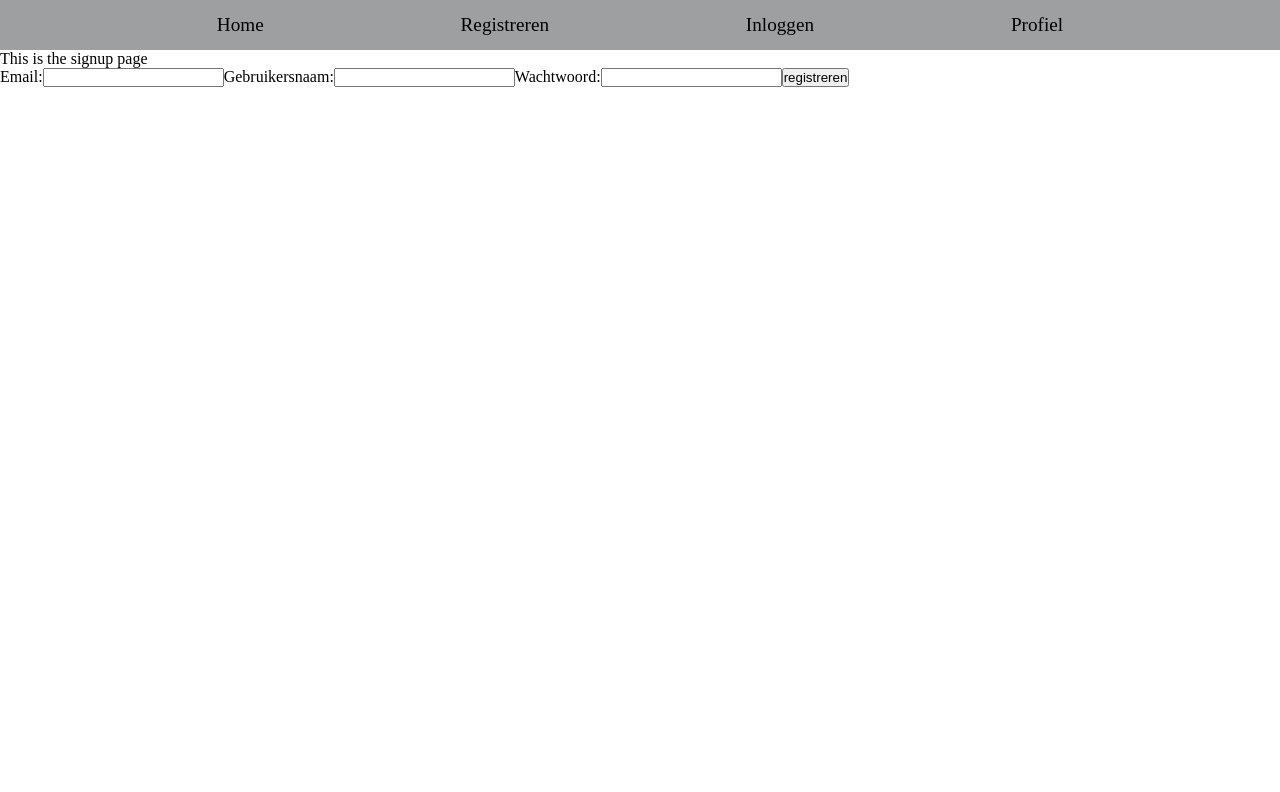
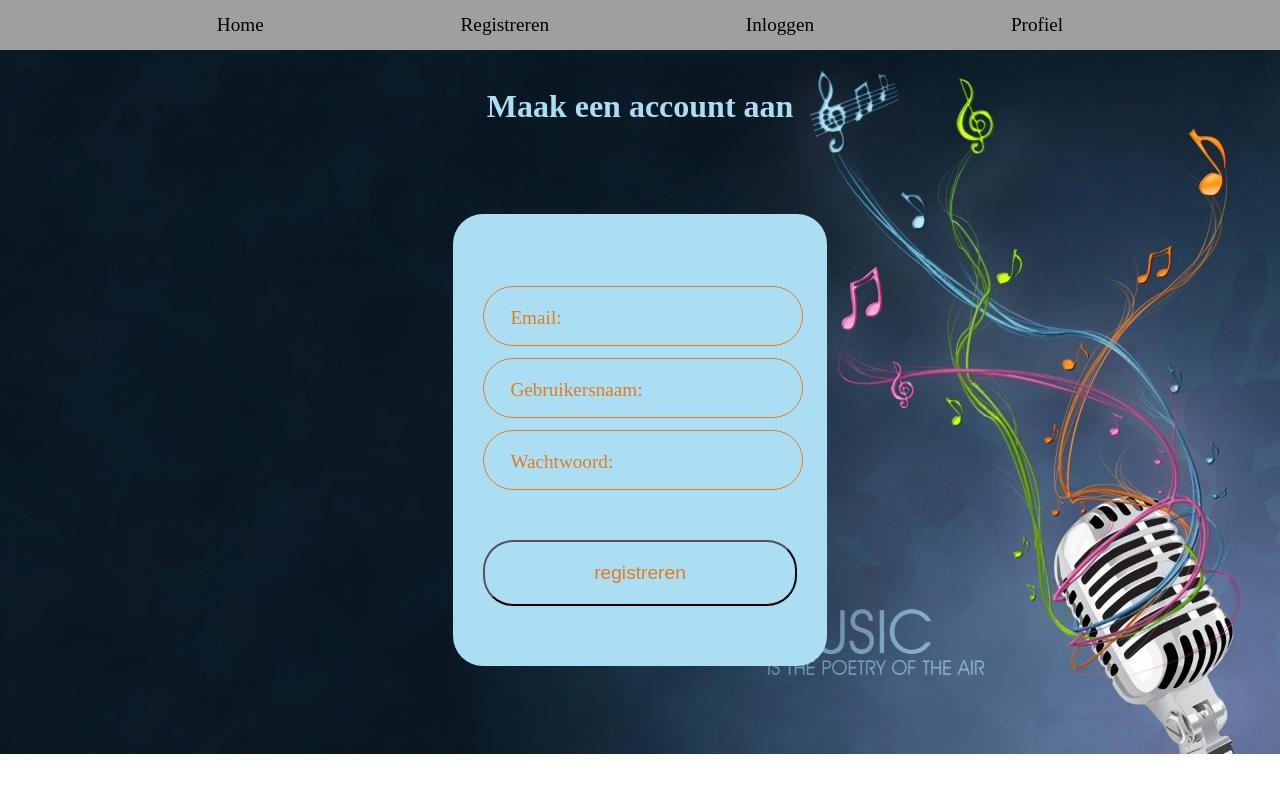
Before and after one commit to NWaziri/fullstack-DonDiablo, a React (Create React App) app in the folder front-end-dondiablo/: page /signup in a window 1280 px wide. Shown: the top 792 px of the page. Built offline with nearby package versions, Linux system fonts and the light colour scheme.

Commit message:
styled the signup page and its components

```diff
--- a/front-end-dondiablo/src/components/signUpForm/SignUpForm.js
+++ b/front-end-dondiablo/src/components/signUpForm/SignUpForm.js
@@ -3,6 +3,8 @@ import {useForm} from "react-hook-form";
 import axios from "axios";
 import Button from "../Button/Button";
 import Input from "../Input/Input";
+
+import styles from "./SignUpForm.module.css"
 
 function SignUpForm({ submitFunction }) {
     const { handleSubmit, register } = useForm({
@@ -16,43 +18,50 @@ function SignUpForm({ submitFunction }) {
 
     return (
         <>
-            <form onSubmit={handleSubmit(submitFunction)}>
-                <label htmlFor="email-field">
+            <div className={styles["form-wrapper"]}>
+                <form className={styles["submit-form"]} onSubmit={handleSubmit(submitFunction)}>
+                    <div className={styles["form-item"]}>
+                        <label className={styles["input-label"]} htmlFor="email-field">
                             Email:
-                    <input
+                            <input className={styles["input-field"]}
                                    type="email"
                                    id="email-field"
                                    name="email"
                                    {...register("email")}
                             />
                         </label>
-
-                <label htmlFor="username-field">
+                    </div>
+                    <div className={styles["form-item"]}>
+                        <label className={styles["input-label"]} htmlFor="username-field">
                             Gebruikersnaam:
-                    <input
+                            <input className={styles["input-field"]}
                                    type="text"
                                    id="username-field"
                                    name="username"
                                    {...register("username")}
                             />
                         </label>
-
-                <label htmlFor="password-field">
+                    </div>
+                    <div className={styles["form-item"]}>
+                        <label className={styles["input-label"]} htmlFor="password-field">
                             Wachtwoord:
-                    <input
+                            <input className={styles["input-field"]}
                                    type="password"
                                    id="password-field"
                                    name="password"
                                    {...register("password")}
                             />
                         </label>
+                    </div>
                     <Button
                         type="submit"
-                    className="register-button"
+                        className={styles["register-button"]}
                         text="registreren"
                     />
                     {signUpSuccess === true && <p> registreren is geluk je wordt doorgestuurd naar de inlog pagina</p>}
                 </form>
+            </div>
+
        </>
     )
 }
--- /dev/null
+++ b/front-end-dondiablo/src/components/signUpForm/SignUpForm.module.css
@@ -0,0 +1,84 @@
+* {
+    box-sizing: border-box;
+    padding: 0;
+    margin: 0;
+}
+
+.form-wrapper {
+    width: 450px;
+    padding: 3%;
+    margin: 50px auto;
+    background: transparent;
+}
+
+.submit-form {
+    width: 100%;
+    margin: 0 auto;
+    padding: 60px 30px;
+    box-sizing: border-box;
+    background: #abdef3;
+    display: flex;
+    flex-direction: column;
+    justify-content: center;
+    border-radius: 30px;
+}
+
+.form-item {
+    position: relative;
+    display: flex;
+    justify-content: flex-start;
+    align-content: space-evenly;
+    align-items: flex-start;
+    row-gap: 20px;
+    width: 100%;
+    height: 60px;
+    width: 320px;
+    margin-top: 12px;
+    border-radius: 30px;
+    box-sizing: border-box;
+    border: 1px solid #e57b1d;
+}
+
+.input-label {
+    display: block;
+    z-index: 1;
+    position: relative;
+    height: 100%;
+    margin-right: 0;
+    padding-left: 26px;
+    color: #e57b1d;
+    font-size: larger;
+    font-weight: 400;
+    line-height: 62px;
+}
+
+.input-field {
+    z-index: 1;
+    margin: 5px;
+    display: inline-block;
+    position: relative;
+    border: 0;
+    color: black;
+    background-color:transparent;
+    outline: 0;
+}
+
+.register-button {
+    display: block;
+    cursor: pointer;
+    width: 100%;
+    margin: 50px auto 0;
+    padding: 20px 0;
+    font-size: larger;
+    color: #e57b1d;
+    background-color: #abdef3;
+    border-radius: 30px;
+    transition: background-color .2s;
+}
+
+.register-button:hover:focus:active {
+    color: #fe78b5;
+    background-color: white;
+    outline: 0;
+    transition: background-color .2s, color .2s;
+}
--- a/front-end-dondiablo/src/pages/homePage/Home.module.css
+++ b/front-end-dondiablo/src/pages/homePage/Home.module.css
@@ -7,7 +7,7 @@
 
 h1 {
     /*text-align: center;*/
-    margin-top: 3%;
+    margin-top: 1%;
     color: #abdef3;
 }
 
@@ -16,17 +16,15 @@ h1 {
     width: 100%;
     height: 100%;
     background-image: url("../../assests/background.jpg");
-    -webkit-background-size: cover;
-    -moz-background-size: cover;
-    -o-background-size: cover;
+    /*-webkit-background-size: cover;*/
+    /*-moz-background-size: cover;*/
+    /*-o-background-size: cover;*/
     background-size: cover;
     display: flex;
     flex-direction: column;
     justify-content: center;
     align-items: center;
     flex-wrap: wrap;
-
-
 }
 
 .box {
--- a/front-end-dondiablo/src/pages/signupPage/SignUp.js
+++ b/front-end-dondiablo/src/pages/signupPage/SignUp.js
@@ -4,6 +4,8 @@ import {useForm} from "react-hook-form";
 import axios from "axios";
 import {useHistory} from "react-router-dom";
 import SignUpForm from "../../components/signUpForm/SignUpForm";
+
+import styles from "./SignUp.module.css"
 
 
 
@@ -29,10 +31,13 @@ function SignUp() {
 
     return (
         <>
-            <p>This is the signup page</p>
-            <SignUpForm
-                submitFunction={onSubmit}
-            />
+            <div className={styles.container}>
+                <h1 className={styles.header}>Maak een account aan</h1>
+                <SignUpForm
+                    submitFunction={onSubmit}
+                />
+            </div>
+
         </>
     )
 }
--- a/front-end-dondiablo/src/pages/signupPage/SignUp.module.css
+++ b/front-end-dondiablo/src/pages/signupPage/SignUp.module.css
@@ -0,0 +1,23 @@
+* {
+    box-sizing: border-box;
+    padding: 0;
+    margin: 0;
+}
+
+.container {
+    position: relative;
+    width: 100%;
+    height: 100%;
+    background-image: url("../../assests/background.jpg");
+    background-size: cover;
+    display: flex;
+    flex-direction: column;
+    justify-content: center;
+    align-items: center;
+    flex-wrap: wrap;
+}
+
+.header {
+    margin-top: 3%;
+    color: #abdef3;
+}
```
Lines whose indentation alone changed are shown as unchanged.
